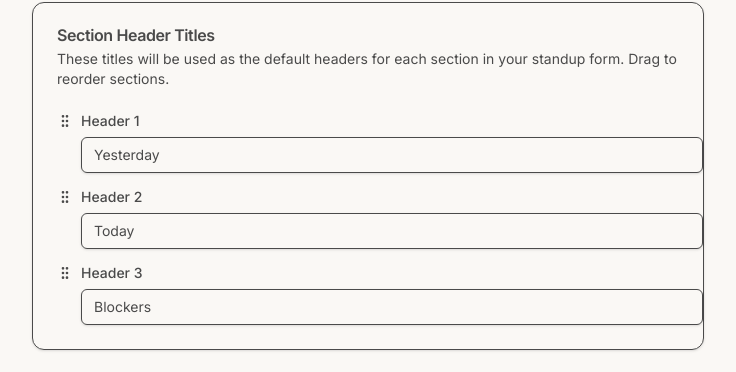
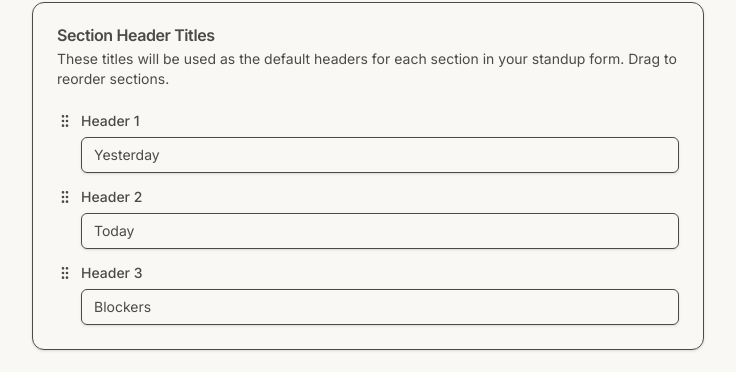
Before and after one commit to jarrensj/gmatcha, a Next.js app: page / in a window 1280 px wide. Both pictures are taken after a click on the button "Settings". Shown: the part 132-504 px from the top of the page, without its empty margins (272-1008 px from the left). Built offline with nearby package versions, Linux system fonts and the light colour scheme.

Commit message:
fix: wrap header input in container to prevent card overflow

```diff
--- a/components/Settings.tsx
+++ b/components/Settings.tsx
@@ -173,14 +173,15 @@ export default function Settings({
                     Header {sectionNum} {!sectionData.show && <span className="text-xs text-muted-foreground">(Section Hidden)</span>}
                   </Label>
                 </div>
+                <div className="pl-6">
                   <Input
                     id={sectionData.id}
                     value={sectionData.header}
                     onChange={(e) => sectionData.onChange(e.target.value)}
                     disabled={!sectionData.show}
                     placeholder={sectionData.placeholder}
-                  className="ml-6"
                   />
+                </div>
               </div>
             );
           })}
```
Lines whose indentation alone changed are shown as unchanged.
